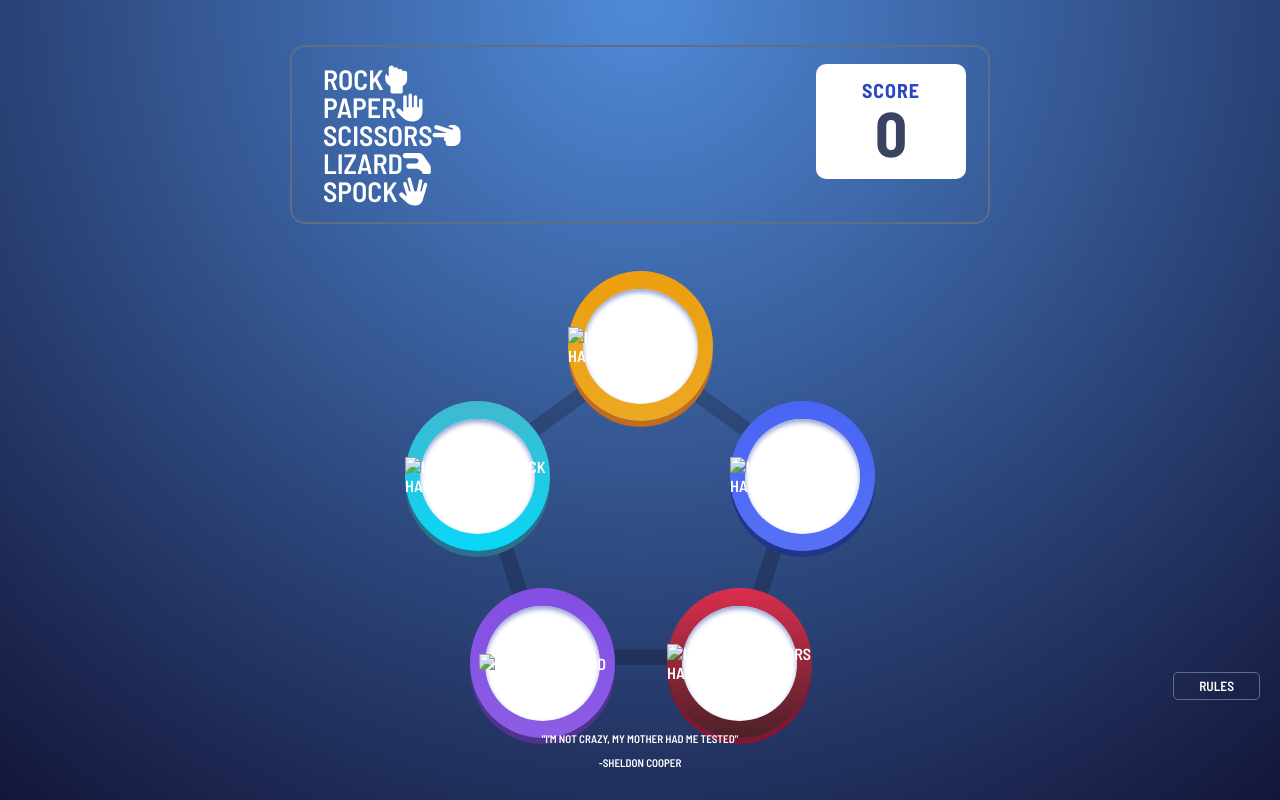
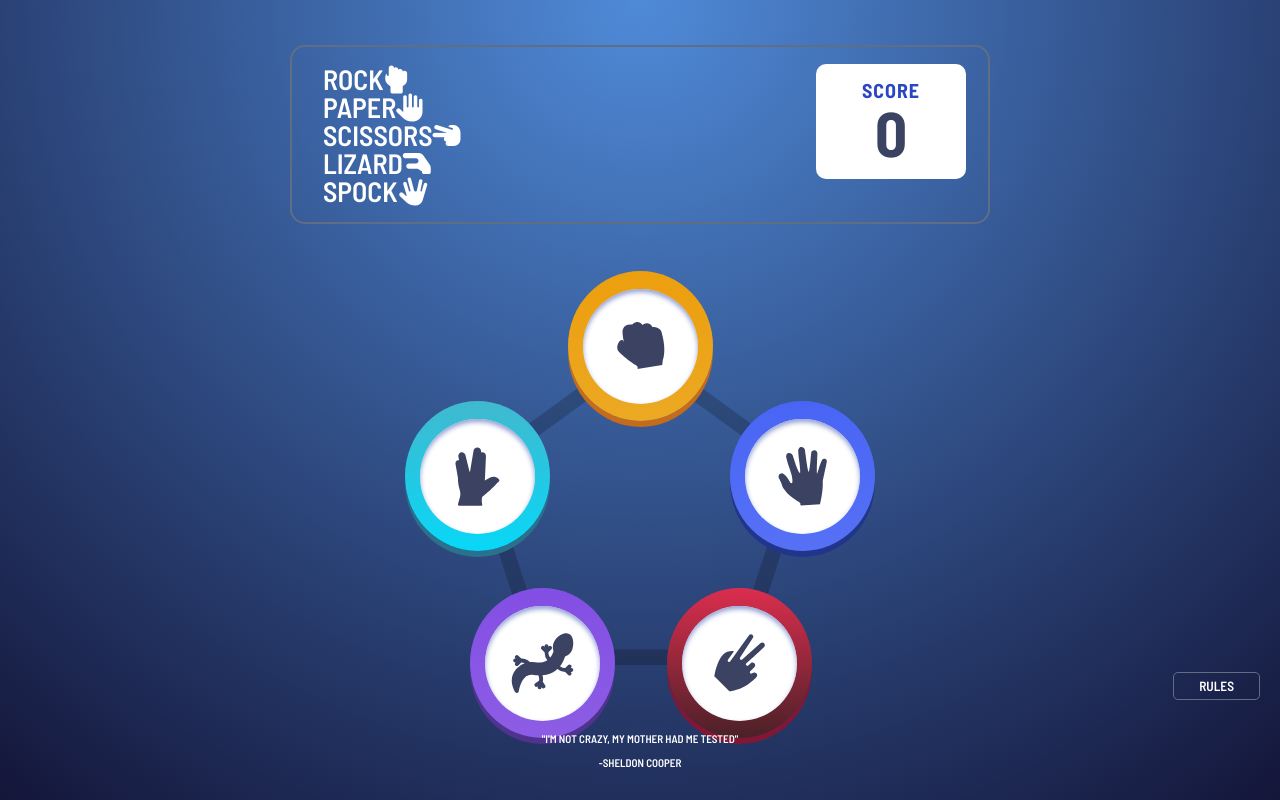
Before and after one commit to seanbyrne5/bazzinga, a plain HTML site: page index.html in a window 1280 px wide. Drawn offline with Linux system fonts and the light colour scheme; the site is published under a folder, as on GitHub Pages, so addresses that start at the root find nothing.

Commit message:
undoind previous changes

```diff
--- a/index.html
+++ b/index.html
@@ -27,11 +27,11 @@
 
   <!-- User Choice Section-->
   <section class="user-choice">
-    <div class="game-card scissors"><img src="/images/icon-rock.svg" alt="Icon of a tock hand sign" aria-label="Click to chose Rock"></div>
-    <div class="game-card paper"><img src="/images/icon-paper.svg" alt="icon of a peper hand sign" aria-label="Click to choose Paper"></div>
-    <div class="game-card rock"><img src="/images/icon-scissors.svg" alt="icon of a scissors hand sign" aria-label="Click to choose Scissors"></div>
-    <div class="game-card lizard"><img src="/images/icon-lizard.svg" alt="icon of a lizard" aria-label="Click to choose Lizard"></div>
-    <div class="game-card spock"><img src="/images/icon-spock.svg" alt="icon of the spock hand sign" aria-label="Click to choose Spock"></div>
+    <div class="game-card scissors"><img src="images/icon-rock.svg" alt="Icon of a tock hand sign" aria-label="Click to chose Rock"></div>
+    <div class="game-card paper"><img src="images/icon-paper.svg" alt="icon of a peper hand sign" aria-label="Click to choose Paper"></div>
+    <div class="game-card rock"><img src="images/icon-scissors.svg" alt="icon of a scissors hand sign" aria-label="Click to choose Scissors"></div>
+    <div class="game-card lizard"><img src="images/icon-lizard.svg" alt="icon of a lizard" aria-label="Click to choose Lizard"></div>
+    <div class="game-card spock"><img src="images/icon-spock.svg" alt="icon of the spock hand sign" aria-label="Click to choose Spock"></div>
   </section>
 <!--Games Result Section-->
   <section class="picked flex-row hidden">
```
